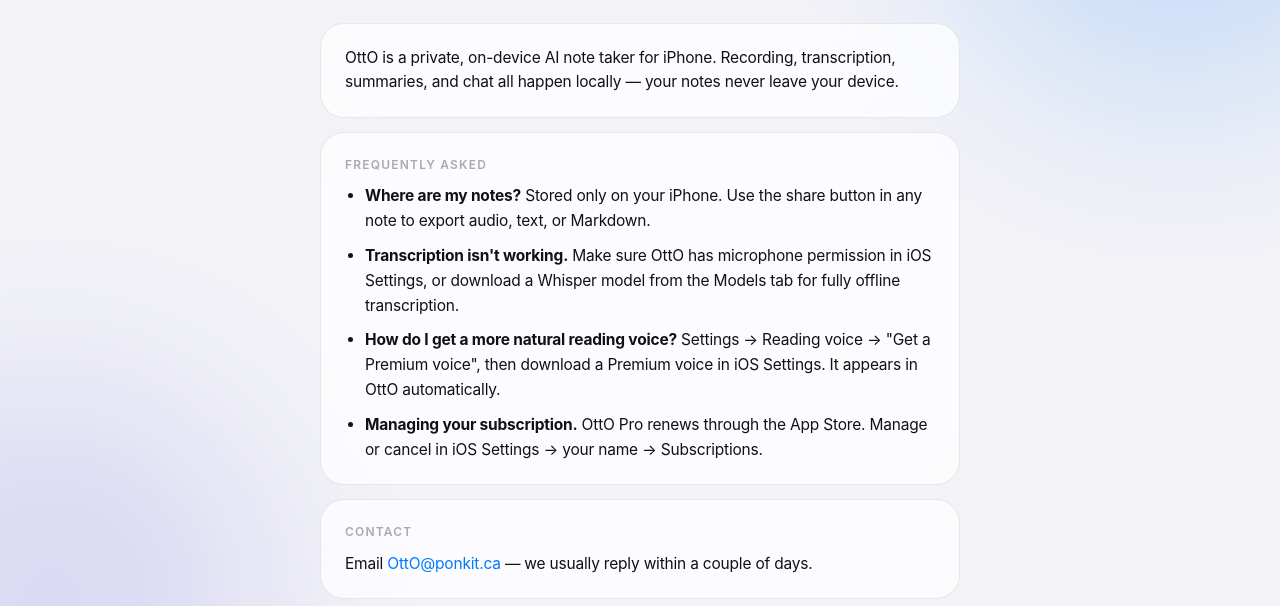
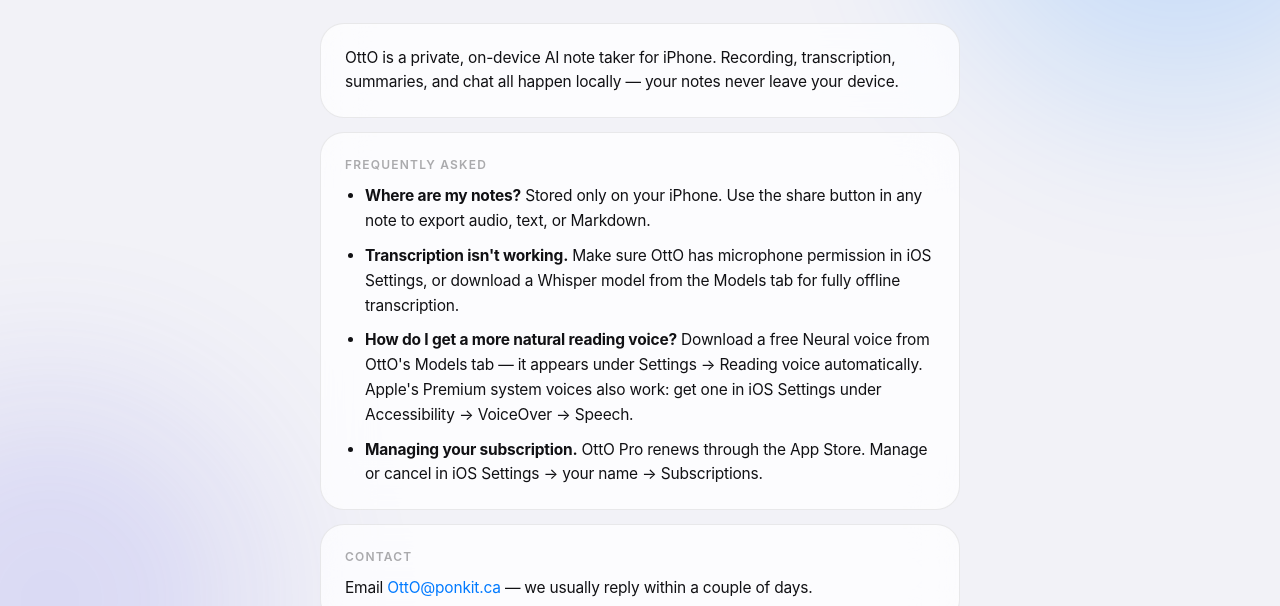
Before and after one commit to Ponkit-Inc/OttO-Legal, a plain HTML site: page index.html in a window 1280 px wide. Shown: the part 191-797 px from the top of the page. Drawn offline with Linux system fonts and the light colour scheme.

Commit message:
Add files via upload

```diff
--- a/index.html
+++ b/index.html
@@ -121,8 +121,10 @@
           microphone permission in iOS Settings, or download a Whisper model
           from the Models tab for fully offline transcription.</li>
       <li><strong>How do I get a more natural reading voice?</strong>
-          Settings → Reading voice → "Get a Premium voice", then download a
-          Premium voice in iOS Settings. It appears in OttO automatically.</li>
+          Download a free Neural voice from OttO's Models tab — it appears
+          under Settings → Reading voice automatically. Apple's Premium
+          system voices also work: get one in iOS Settings under
+          Accessibility → VoiceOver → Speech.</li>
       <li><strong>Managing your subscription.</strong> OttO Pro renews through
           the App Store. Manage or cancel in iOS Settings → your name →
           Subscriptions.</li>
```
Also changed, not shown: privacy.html (+3 -3 lines).
